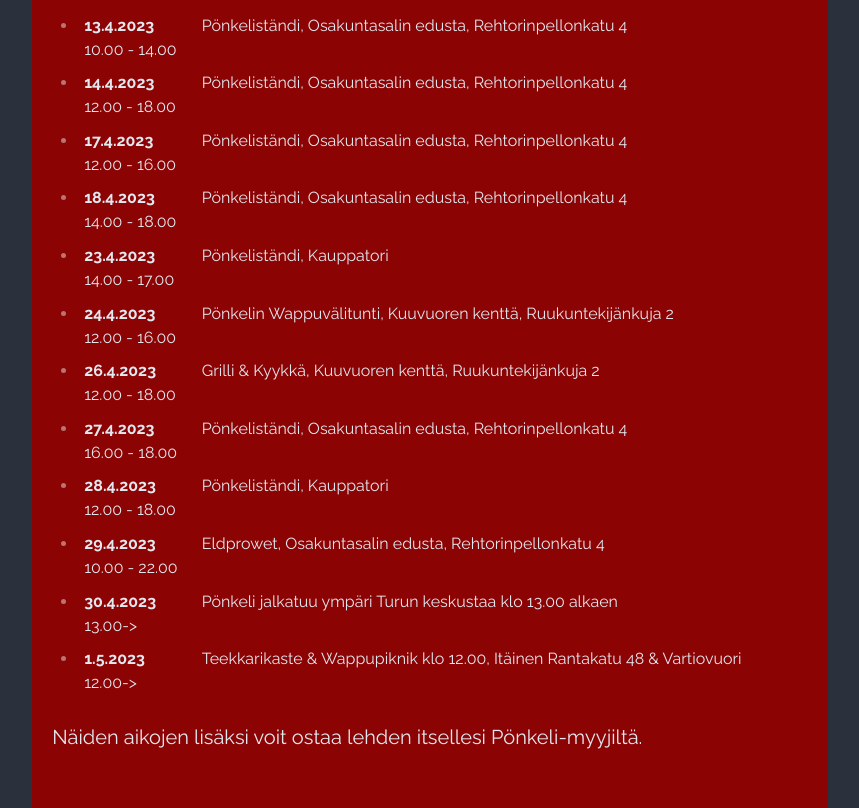
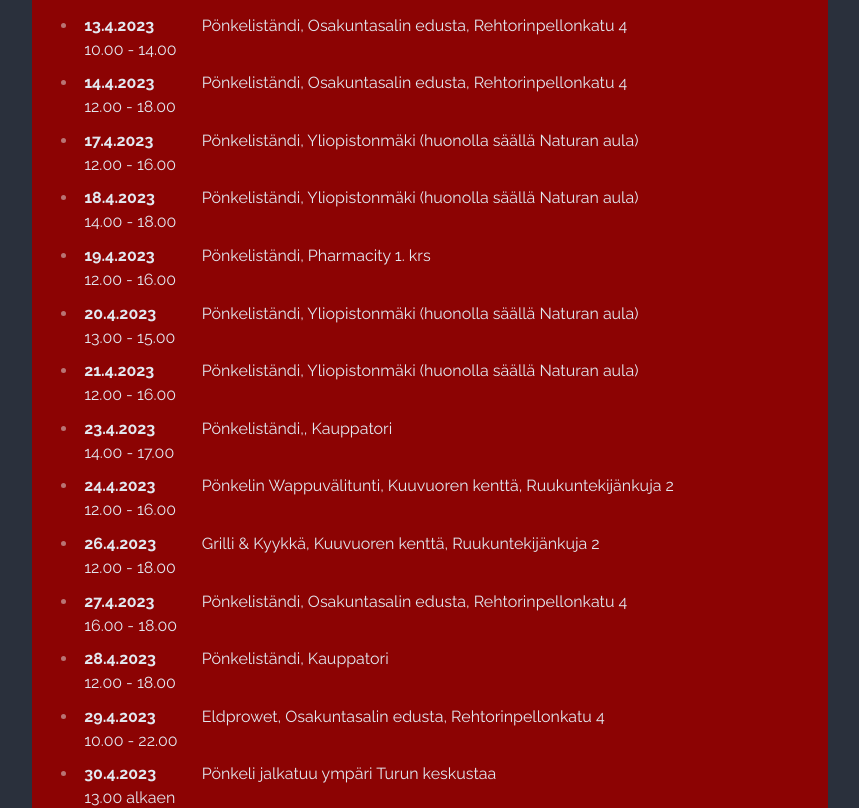
Before and after one commit to kolmeseiska/next-wappulehti, a Next.js app: page / in a window 1280 px wide. Shown: the part 1400-2208 px from the top of the page, without its empty margins (210-1069 px from the left). Built offline with nearby package versions, Linux system fonts and the light colour scheme.

Commit message:
Add sale times

```diff
--- a/content/Sales.tsx
+++ b/content/Sales.tsx
@@ -41,16 +41,19 @@ const saleTimes:SaleEvent[] = [
   { date: '2023-04-12', description: 'Pönkelin julkistustilaisuus, Kåren', time: '18.00 - 21.00' },
   { date: '2023-04-13', description: 'Pönkeliständi, Osakuntasalin edusta, Rehtorinpellonkatu 4', time: '10.00 - 14.00' },
   { date: '2023-04-14', description: 'Pönkeliständi, Osakuntasalin edusta, Rehtorinpellonkatu 4', time: '12.00 - 18.00' },
-  { date: '2023-04-17', description: 'Pönkeliständi, Osakuntasalin edusta, Rehtorinpellonkatu 4', time: '12.00 - 16.00' },
-  { date: '2023-04-18', description: 'Pönkeliständi, Osakuntasalin edusta, Rehtorinpellonkatu 4', time: '14.00 - 18.00' },
-  { date: '2023-04-23', description: 'Pönkeliständi, Kauppatori', time: '14.00 - 17.00' },
+  { date: '2023-04-17', description: 'Pönkeliständi, Yliopistonmäki (huonolla säällä Naturan aula)', time: '12.00 - 16.00' },
+  { date: '2023-04-18', description: 'Pönkeliständi, Yliopistonmäki (huonolla säällä Naturan aula)', time: '14.00 - 18.00' },
+  { date: '2023-04-19', description: 'Pönkeliständi, Pharmacity 1. krs', time: '12.00 - 16.00' },
+  { date: '2023-04-20', description: 'Pönkeliständi, Yliopistonmäki (huonolla säällä Naturan aula)', time: '13.00 - 15.00' },
+  { date: '2023-04-21', description: 'Pönkeliständi, Yliopistonmäki (huonolla säällä Naturan aula)', time: '12.00 - 16.00' },
+  { date: '2023-04-23', description: 'Pönkeliständi,, Kauppatori', time: '14.00 - 17.00' },
   { date: '2023-04-24', description: 'Pönkelin Wappuvälitunti, Kuuvuoren kenttä, Ruukuntekijänkuja 2', time: '12.00 - 16.00' },
   { date: '2023-04-26', description: 'Grilli & Kyykkä, Kuuvuoren kenttä, Ruukuntekijänkuja 2', time: '12.00 - 18.00' },
   { date: '2023-04-27', description: 'Pönkeliständi, Osakuntasalin edusta, Rehtorinpellonkatu 4', time: '16.00 - 18.00' },
   { date: '2023-04-28', description: 'Pönkeliständi, Kauppatori', time: '12.00 - 18.00' },
   { date: '2023-04-29', description: 'Eldprowet, Osakuntasalin edusta, Rehtorinpellonkatu 4', time: '10.00 - 22.00' },
-  { date: '2023-04-30', description: 'Pönkeli jalkatuu ympäri Turun keskustaa klo 13.00 alkaen', time: '13.00->' },
-  { date: '2023-05-01', description: 'Teekkarikaste & Wappupiknik klo 12.00, Itäinen Rantakatu 48 & Vartiovuori', time: '12.00->' },
+  { date: '2023-04-30', description: 'Pönkeli jalkatuu ympäri Turun keskustaa', time: '13.00 alkaen' },
+  { date: '2023-05-01', description: 'Teekkarikaste & Wappupiknik, Itäinen Rantakatu 48 & Vartiovuori', time: '12.00' },
 ]
 
 const Sales = () => {
```
